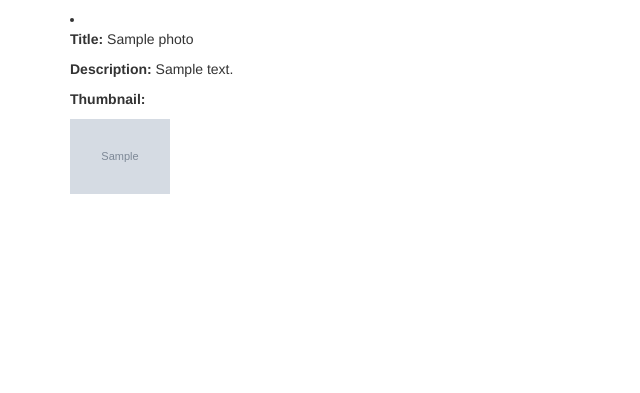
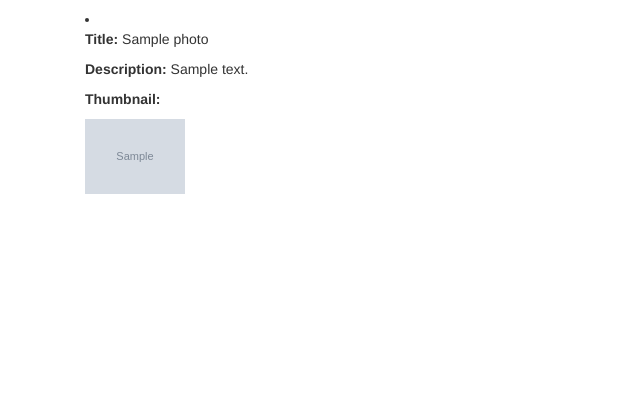
Before and after one commit to clair3st/django-imager, a Django app: page /images/albums/1 in a window 1280 px wide. Shown: the part 51-444 px from the top of the page, without its empty margins (0-640 px from the left). Run offline with Django 3.2, Linux system fonts and the light colour scheme; tables that the repository leaves empty hold one stand-in row (values such as "Sample post"); grey boxes marked "Sample" are stand-in pictures; some libraries are stand-ins or nearby versions.

Commit message:
updated bootstrapping

```diff
--- a/imagersite/imager_images/templates/imager_images/album_detail.html
+++ b/imagersite/imager_images/templates/imager_images/album_detail.html
@@ -7,10 +7,10 @@
             <ul class="unstyled">
 
                 {% block body %}
-                <li>
 
                     {% for photo in album.contents.all %}
 
+                <li class="col-sm-4">
                     <p><b>Title: </b>{{ photo.title }}</p>
                     <p><b>Description: </b>{{ photo.description}}</p>
                     <p><b>Thumbnail: </b></p>
```
